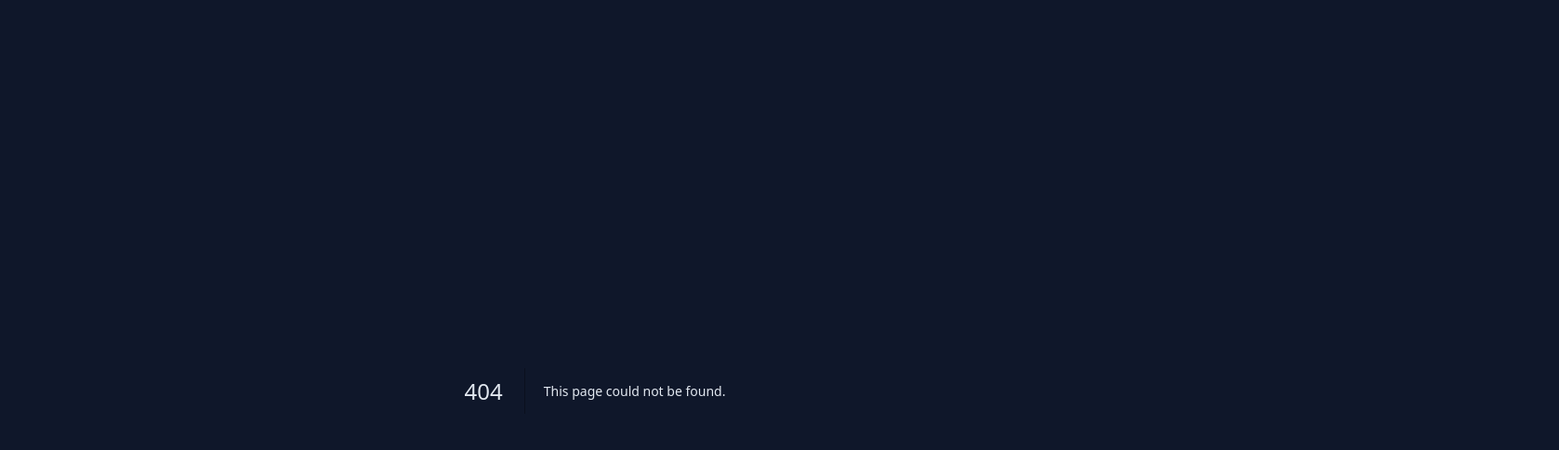
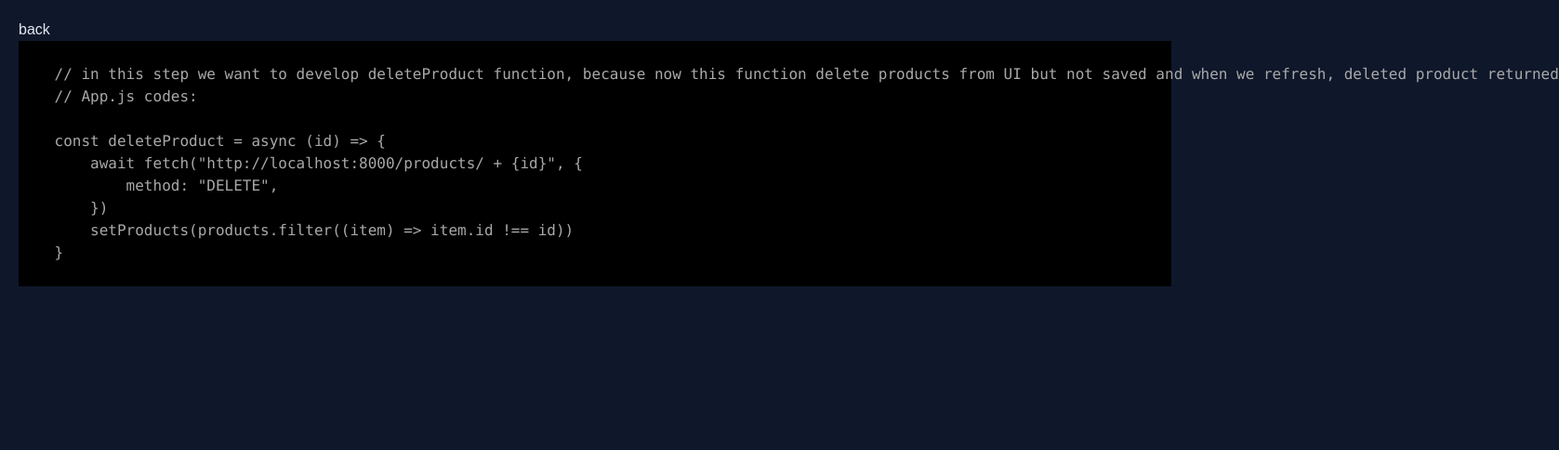
Before and after one commit to arefmaghdam/review-of-next.js14-react, a Next.js app: page /react/delete-request in a window 1280 px wide. Before the commit this address had no page. Shown: the top 484 px of the page at 93% size, 1677 px wide, since content can reach past the window. Built offline with nearby package versions, Linux system fonts and the light colour scheme; a web font is replaced by a local one.

Commit message:
feat: review of react delete request

```diff
--- /dev/null
+++ b/src/app/react/delete-request/page.tsx
@@ -0,0 +1,27 @@
+import React, { FC } from "react";
+import Link from "next/link";
+import CodePreview from "../../../components/code-preview";
+
+const DeleteRequest: FC = () => {
+  return (
+    <div>
+      <Link href="/">back</Link>
+      <CodePreview
+        imgURL=""
+        content={`
+    // in this step we want to develop deleteProduct function, because now this function delete products from UI but not saved and when we refresh, deleted product returned
+    // App.js codes:
+
+    const deleteProduct = async (id) => {
+        await fetch("http://localhost:8000/products/ + {id}", {
+            method: "DELETE",
+        })
+        setProducts(products.filter((item) => item.id !== id))
+    }
+      `}
+      />
+    </div>
+  );
+};
+
+export default DeleteRequest;
--- a/src/components/providers/react-provider.tsx
+++ b/src/components/providers/react-provider.tsx
@@ -20,6 +20,7 @@ const ReactProvider: FC = () => {
       <Link href="/react/form-components">form-components</Link>
       <Link href="/react/what-is-API">what-is-API</Link>
       <Link href="/react/fetch-data-from-API">fetch-data-from-API</Link>
+      <Link href="/react/delete-request">delete-request</Link>
     </div>
   );
 };
```
